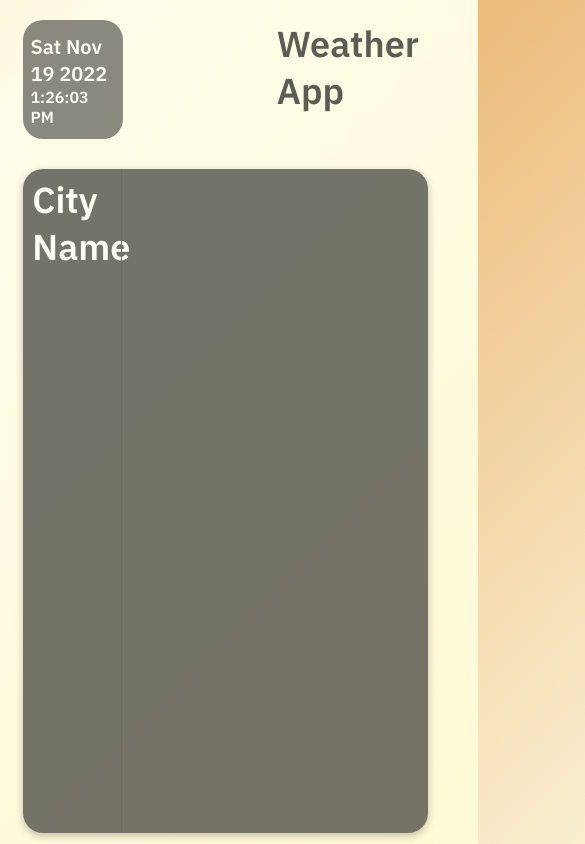
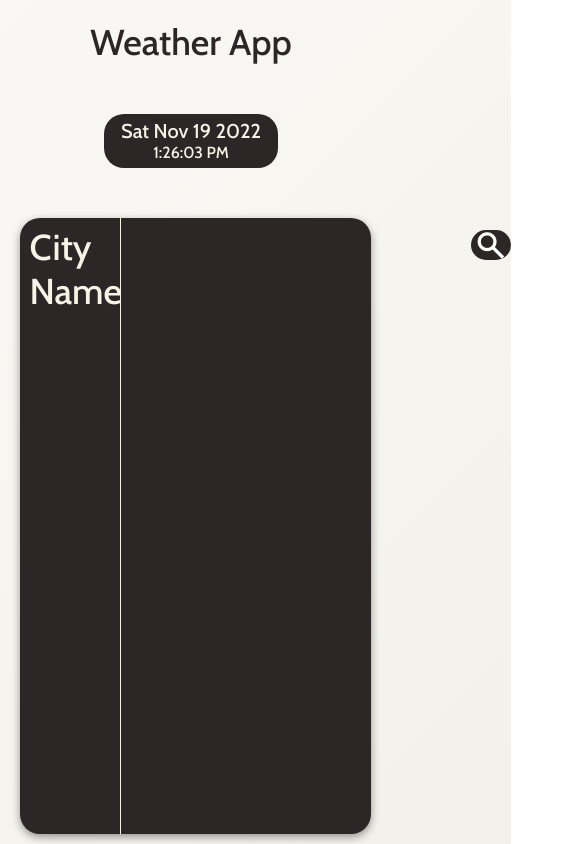
Before and after one commit to kurniadikevin/Weather-App, a plain HTML site: page index.html in a window 390 px wide. Shown: the top 844 px of the page, 585 px wide, since content can reach past the window. Drawn offline with nearby package versions, Linux system fonts and the light colour scheme; no server answers.

Commit message:
change color template

```diff
--- a/index.html
+++ b/index.html
@@ -4,7 +4,7 @@
     <meta charset="UTF-8">
     <meta http-equiv="X-UA-Compatible" content="IE=edge">
     <meta name="viewport" content="width=device-width, initial-scale=1.0">
-    <title>Document</title>
+    <title>Weather App</title>
     <link rel="stylesheet" href="./style.css">
     <link rel="stylesheet" href="https://fonts.googleapis.com/css2?family=Material+Symbols+Outlined:opsz,wght,FILL,GRAD@20..48,100..700,0..1,-50..200" />
 
@@ -23,9 +23,6 @@
                 <div class="app-name">Weather App</div>
         </div>
     </div>
-
-
-
 
     <div class="main">
 
@@ -63,11 +60,7 @@
                     <div class="local-time"></div>
                 </div>
             </div>
-
-
         </div>
-
-
 
     </div>
     <script src="./script.js"></script>
--- a/script.js
+++ b/script.js
@@ -63,8 +63,7 @@ function loadWeather(cityName){
             if(JSON.stringify(response.main.temp) < 30 && JSON.stringify(response.main.temp) > 20){
                 body.style.cssText =
                 `background: linear-gradient(-45deg,
-                    #fed7aa,#fffbeb,
-                    #94a3b8
+                   var(--cool), var(--base)
                     );
                 background-size: 400% 400%;
                 animation: gradient 15s ease infinite;
@@ -82,8 +81,7 @@ function loadWeather(cityName){
             }else if( JSON.stringify(response.main.temp) < 20){
                 body.style.cssText =
                 `background: linear-gradient(-45deg,
-                    #334155, white,
-                    #64748b
+                    var(--cold), var(--base)
                     );
                 background-size: 400% 400%;
                 animation: gradient 15s ease infinite;
@@ -102,7 +100,7 @@ function loadWeather(cityName){
             }  else if( JSON.stringify(response.main.temp) > 35){
                 body.style.cssText =
                 `background: linear-gradient(-45deg,
-                    rgb(254 249 195), rgb(254 252 232),rgb(217 119 6)
+                  var(--hot), var(--base)
                     );
                 background-size: 400% 400%;
                 animation: gradient 15s ease infinite;
@@ -121,8 +119,7 @@ function loadWeather(cityName){
              else{
                 body.style.cssText =
                 `background: linear-gradient(-45deg,
-                    #334155, white,
-                    #64748b
+                   var(--cool), var(--base)
                     );
                 background-size: 400% 400%;
                 animation: gradient 15s ease infinite;
@@ -139,7 +136,7 @@ function loadWeather(cityName){
                 }`
              }
         };
-        bgChange();
+       //bgChange();
     })
     .catch(function(error){
        const alertPopUp = document.querySelector('.alert-popup');
--- a/style.css
+++ b/style.css
@@ -1,17 +1,25 @@
-@import url('https://fonts.googleapis.com/css2?family=IBM+Plex+Sans:wght@600&display=swap');
-
-
+@import url('https://fonts.googleapis.com/css2?family=Cabin:wght@500&display=swap');
+:root{
+    --hot: rgb(214, 124, 82);
+    --warm:  #E4DFCF;
+    --cool : #B1EAE8;
+    --cold : #C1E4F0;
+    --base : white;
+    --white: #F8F3E6;
+    --black: #2C2627;
+}
 
 body{
     display: grid;
     grid-template-rows: 2fr  8fr;
     height: 100vh;
     margin: 0;
-    font-family: 'IBM Plex Sans', sans-serif;
-    color: white;
-    background: linear-gradient(-45deg, rgb(254 249 195), rgb(254 252 232),rgb(217 119 6));
-	background-size: 400% 400%;
-	animation: gradient 15s ease infinite;
+    font-family: 'Cabin', sans-serif;
+    color: var(--white);
+    background: linear-gradient(-45deg, var(--warm), var(--base));
+	background-size: 600% 400%;
+    background-repeat: no-repeat;
+	animation: gradient 5s ease infinite;
 }
 
 @keyframes gradient {
@@ -26,6 +34,17 @@ body{
 	}
 }
 
+@media (max-width: 600px){
+    .header{
+        flex-direction: column-reverse;
+        align-items: center;
+        padding-bottom: 50px;
+
+    }
+
+
+
+}
 
 body>div{
 
@@ -44,9 +63,10 @@ body>div{
 }
     .current-date{
         font-size: 20pt;
-        background-color: rgb(25,25,25);
-        opacity: 0.5;
-        height: 80%;
+        background-color:var(--black);
+        opacity: 1;
+        height: 80px;
+        width: 160px;
         border-radius: 20px;
         padding: 0% 2%;
         display: flex;
@@ -63,7 +83,7 @@ body>div{
 
     .alert-popup{
         font-size: 15pt;
-        background-color: rgb(25,25,25);
+        background-color: var(--black);
         opacity: 0.5;
         height: 50%;
         width: 250px;
@@ -89,14 +109,9 @@ body>div{
     font-size: 27pt;
     align-items: center;
     font-weight: 500;
-    color: rgb(25,25,25);
-    opacity: 0.7;
-
-
-
+    color: var(--black);
+    opacity: 1;
    }
-
-
 
     .cont1{
         display: flex;
@@ -111,9 +126,9 @@ body>div{
     font-size: 15pt;
     display: grid;
     grid-template-columns: 2fr 5fr;
-    background-color: rgb(25,25,25);
-    color: white;
-    opacity: 0.6;
+    background-color: var(--black);
+    color: var(--white);
+    opacity: 1;
     border-radius: 20px;
     margin-left: 5%;
     margin-right: 5%;
@@ -142,6 +157,26 @@ body>div{
 
     .temp{
         font-size: 45pt;
+        animation: infinite linear 3s wiggle;
+
+        position: relative;
+    }
+    @keyframes wiggle {
+        0%{
+            left:0%;
+        }
+        25%{
+            left: 1%;
+        }
+        50%{
+            left:0%;
+        }
+        75%{
+            left: -1%
+        }
+        100%{
+           left:0%;
+        }
     }
 
 .main-col2{
@@ -151,7 +186,7 @@ body>div{
     padding-top: 3%;
     padding-right: 5%;
     padding-bottom: 3%;
-    border-left:1px solid rgb(15,15,15) ;
+    border-left:1px solid var(--white);
 }
     .main-col2>div{
 
@@ -174,7 +209,8 @@ body>div{
         width: 40%;
         padding-right: 5%;
         padding-top: 2%;
-        gap: 25px;
+        gap: 15px;
+
     }
 
     label{
@@ -186,10 +222,11 @@ body>div{
         border-radius: 10px;
         background-color: white;
         color: rgb(25,25,25);
-        font-size: 15pt;
+        font-size: 10pt;
         border: none;
         padding-left: 10px;
         transition: 1s;
+
     }
 
     #searchBtn{
@@ -200,7 +237,7 @@ body>div{
         padding: 3px;
         border: none;
         color: white;
-        background-color: rgb(25,25,25);
+        background-color: var(--black);
         font-size: 25pt;
         cursor: pointer;
     }
```
